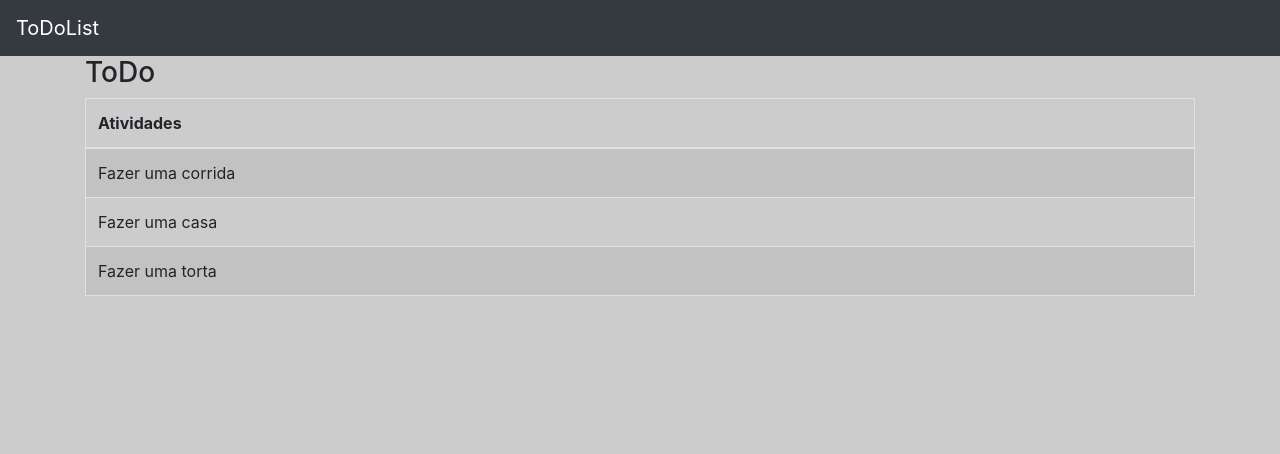
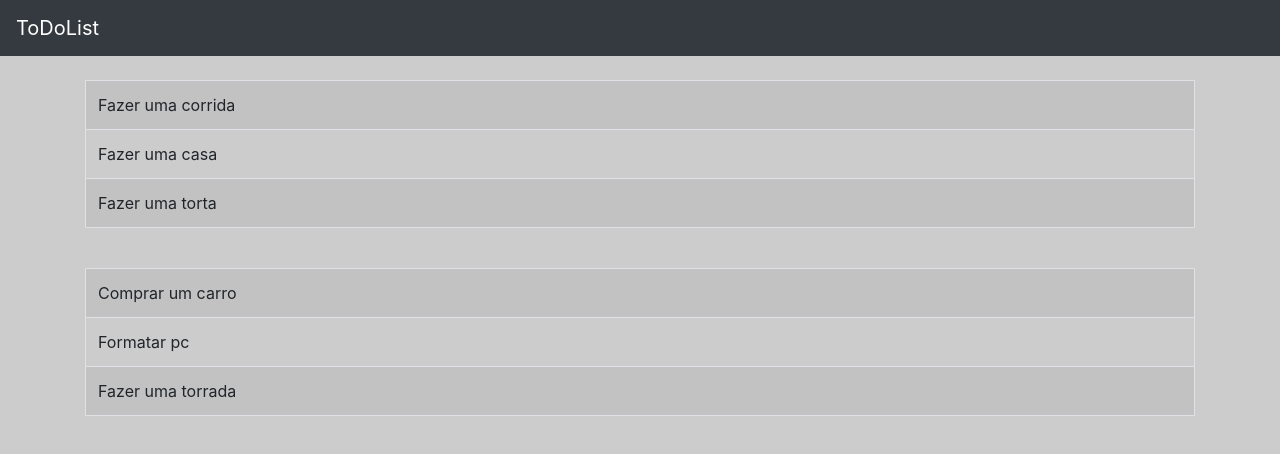
Before and after one commit to LeoniTeixeira/desafio_frontend, a React (Create React App) app: page / in a window 1280 px wide. Shown: the top 454 px of the page. Built offline with nearby package versions, Linux system fonts and the light colour scheme.

Commit message:
adicionado IndexedDB

```diff
--- /dev/null
+++ b/src/components/LoadTable.jsx
@@ -0,0 +1,26 @@
+import React from 'react'
+
+//Importando Classes do BootStrap
+import { Table, Container } from 'react-bootstrap';
+import 'bootstrap/dist/css/bootstrap.css'
+
+export default props => {
+    function getTable() {
+        return props.map(data => {
+            return <tr>
+                        <td>{data.atividade}</td>
+                    </tr>
+        })
+    }
+
+    return (
+        <Container>
+            <br/>
+            <Table striped bordered hover>
+                <tbody>
+                    {getTable()}
+                </tbody>
+            </Table>
+        </Container>
+    )
+}
--- a/src/components/TodoTable.jsx
+++ /dev/null
@@ -1,31 +0,0 @@
-import React from 'react'
-import atividades from '../data/atividades.js'
-
-import { Table, Container } from 'react-bootstrap';
-import 'bootstrap/dist/css/bootstrap.css'
-
-export default props => {
-    function getAtividadesTodoTable() {
-        return atividades.map(ativ => {
-            return <tr>
-                        <td>{ativ.atividade}</td>
-                    </tr>
-        })
-    }
-
-    return (
-        <Container >
-            <h3>ToDo</h3>
-            <Table striped bordered hover>
-                <thead>
-                    <tr>
-                    <th>Atividades</th>
-                    </tr>
-                </thead>
-                <tbody>
-                    {getAtividadesTodoTable()}
-                </tbody>
-            </Table>
-        </Container>
-    )
-}
--- a/src/components/layout/Header.jsx
+++ b/src/components/layout/Header.jsx
@@ -6,20 +6,13 @@ import 'bootstrap/dist/css/bootstrap.css'
 
 export default () =>
     <header>
-        <Navbar collapseOnSelect expand="lg" bg="dark" variant="dark">
+        <Navbar  expand="lg" bg="dark" variant="dark">
 
             {/*logo*/}
             <Navbar.Brand href="#home">ToDoList</Navbar.Brand>
 
-            {/*Componentes para Responsividade*/}
-            <Navbar.Toggle aria-controls="responsive-navbar-nav" />
-            <Navbar.Collapse id="responsive-navbar-nav">
-
                 {/*Botão mudar o tema*/}
                     {/*Criar componente para mudar tema*/}
 
-                {/*Campo para a busca*/}
-                    {/*Criar componente de Busca*/}
-            </Navbar.Collapse>
         </Navbar>
     </header>
--- a/src/components/layout/Main.jsx
+++ b/src/components/layout/Main.jsx
@@ -1,17 +1,20 @@
 import React from 'react';
 import './Main.css';
-import TodoTable from '../TodoTable';
+import LoadTable from '../LoadTable';
 
 //Importando Classes do BootStrap
 import { } from 'react-bootstrap';
 import 'bootstrap/dist/css/bootstrap.css'
+
+import todo from '../../data/todo';
+import done from '../../data/done';
 
 export default () =>
     <main>
         {/*Componente para Criação de tarefa*/}
 
         {/*Componente de tarefas a fazer*/}
-        <TodoTable></TodoTable>
+        {LoadTable(todo)}
         {/*Componente de tarefas feitas */}
-
+        {LoadTable(done)}
     </main>
--- /dev/null
+++ b/src/data/done.js
@@ -0,0 +1,5 @@
+export default [
+    {id: 1, atividade: 'Comprar um carro', status: 1},
+    {id: 2, atividade: 'Formatar pc', status: 1},
+    {id: 3, atividade: 'Fazer uma torrada', status: 1},
+]
--- a/src/index.js
+++ b/src/index.js
@@ -1,4 +1,4 @@
-import React, { Component } from 'react'
+import React from 'react'
 import ReactDOM from 'react-dom'
 import App from './App'
 
```
Also changed, not shown: src/data/todo.js (renamed from src/data/atividades.js).
